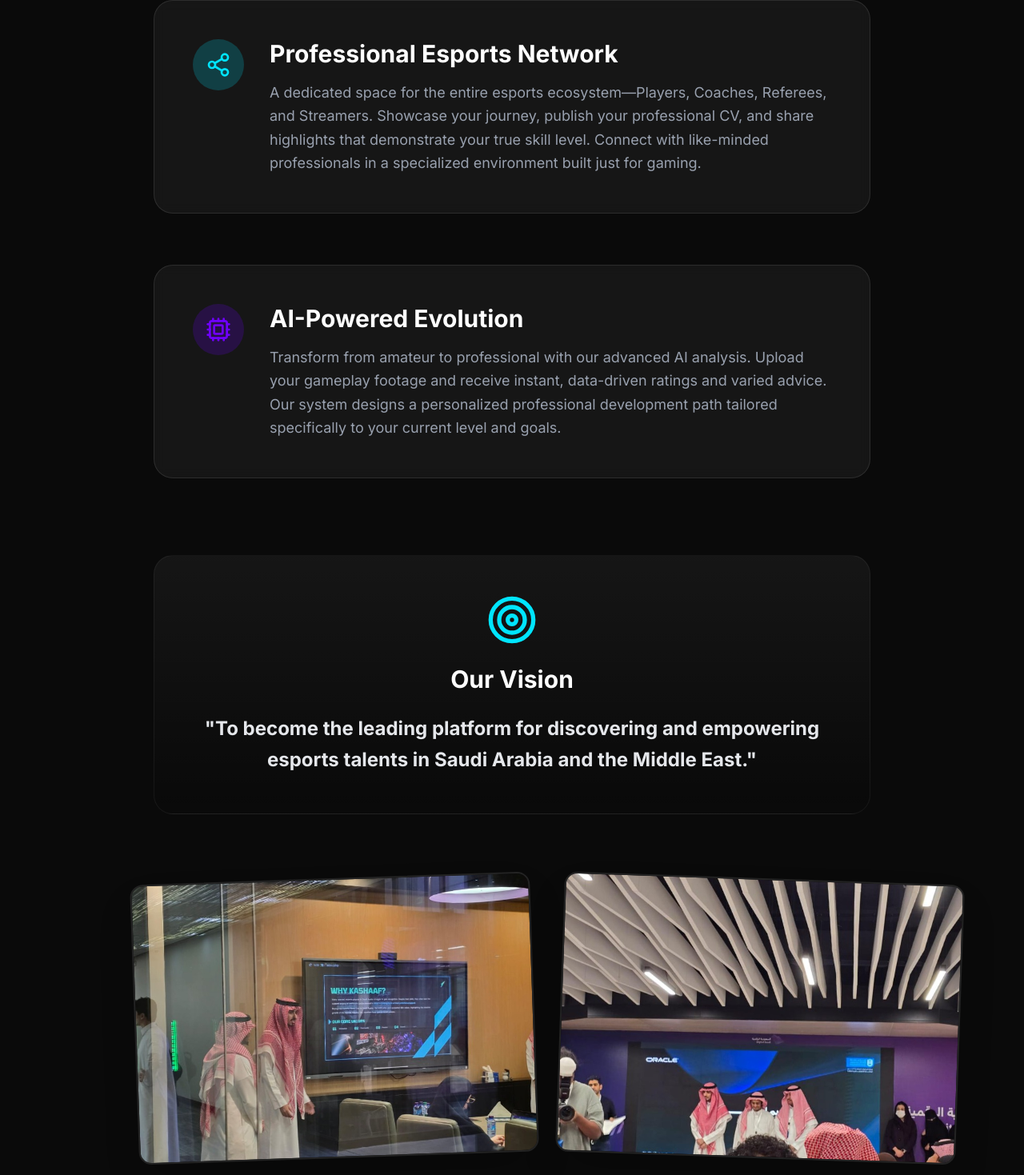
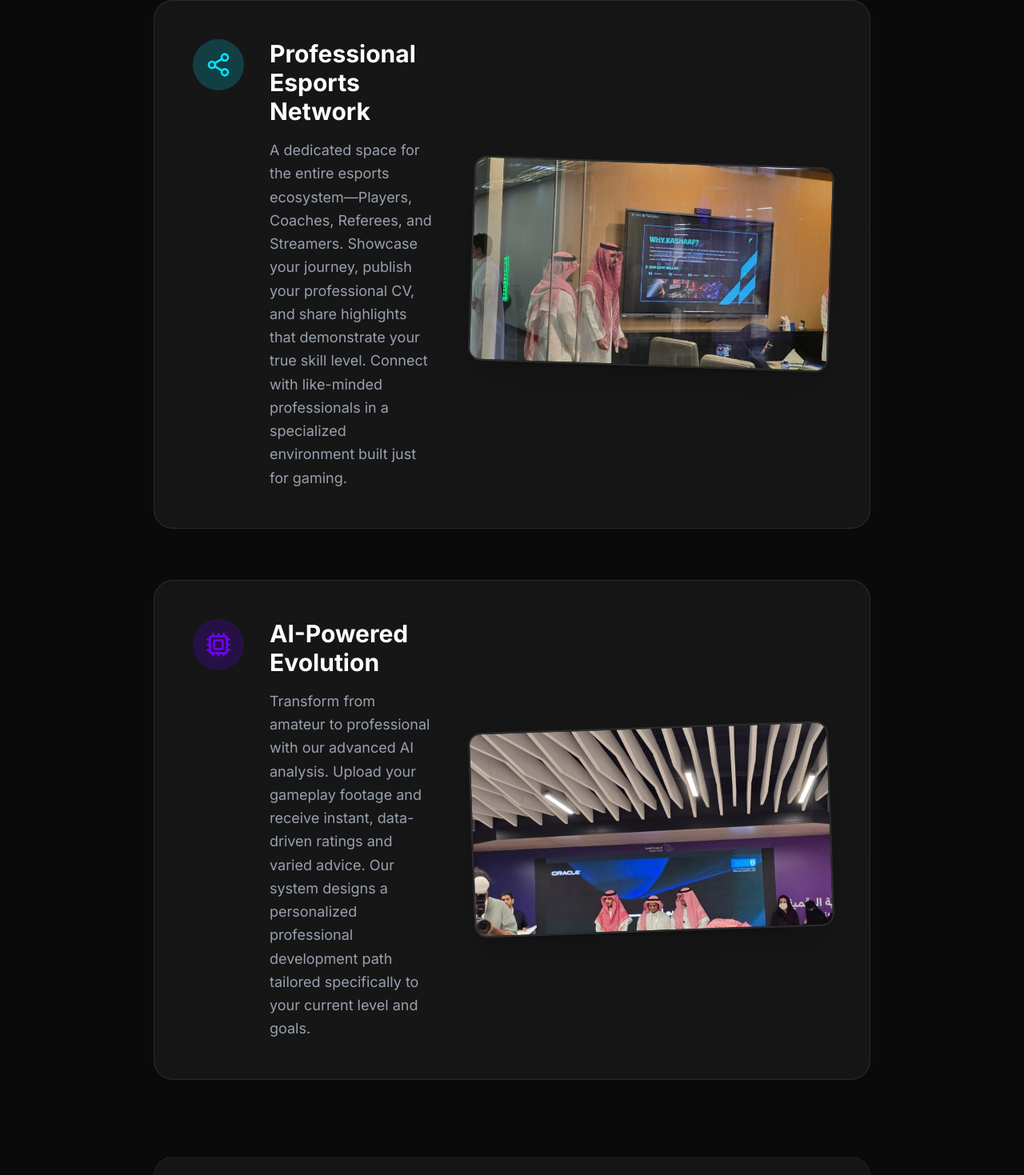
Before and after one commit to AbdulelahAlzahrani/Kashaaf, a React (Vite) app: page /#/about in a window 1280 px wide. Shown: the part 674-2143 px from the top of the page at 80% size. Built offline with nearby package versions, Linux system fonts and the light colour scheme.

Commit message:
Reposition images to side of sections

```diff
--- a/src/pages/AboutUs.jsx
+++ b/src/pages/AboutUs.jsx
@@ -33,7 +33,7 @@ const AboutUs = () => {
             <Navbar />
             <main className="flex-grow pt-32 pb-16"> {/* Increased top padding */}
 
-                <div className="relative z-10 container mx-auto px-4 max-w-6xl"> {/* Increased max-width */}
+                <div className="relative z-10 container mx-auto px-4 max-w-7xl"> {/* Increased max-width */}
                     <motion.div
                         variants={containerVariants}
                         initial="hidden"
@@ -61,7 +61,7 @@ const AboutUs = () => {
                                 className="w-full md:w-1/2 text-center md:text-left"
                             >
                                 <h1 className="text-5xl md:text-7xl font-bold text-gaming-primary mb-4">
-                                    KASHAAF
+                                    What is KASHAAF?
                                 </h1>
                                 <h2 className="text-2xl md:text-3xl font-light text-gray-300 mb-6">
                                     The Future of Esports Talent Discovery
@@ -75,10 +75,13 @@ const AboutUs = () => {
                         {/* 2. Content Sections: Network & AI (Stacked Vertical) */}
                         <div className="space-y-16 mb-24 max-w-4xl mx-auto w-full">
                             {/* Professional Esports Network */}
+                            {/* Professional Esports Network */}
                             <motion.div
                                 variants={itemVariants}
                                 className="p-8 md:p-12 rounded-3xl bg-white/5 backdrop-blur-sm border border-white/10 hover:border-gaming-primary/50 transition-all"
                             >
+                                <div className="flex flex-col lg:flex-row gap-12 items-center">
+                                    <div className="flex-1">
                                         <div className="flex flex-col md:flex-row gap-8 items-start">
                                             <div className="w-16 h-16 rounded-full bg-gaming-primary/20 flex items-center justify-center flex-shrink-0">
                                                 <Share2 className="text-gaming-primary w-8 h-8" />
@@ -92,13 +95,29 @@ const AboutUs = () => {
                                                 </p>
                                             </div>
                                         </div>
+                                    </div>
+                                    {/* Image 1 */}
+                                    <div className="w-full lg:w-[450px] flex-shrink-0">
+                                        <motion.img
+                                            whileHover={{ scale: 1.05, rotate: 0 }}
+                                            whileTap={{ scale: 0.95 }}
+                                            src={`${import.meta.env.BASE_URL}about_images/event-1.jpg`}
+                                            alt="Event 1"
+                                            onClick={() => setSelectedImage(`${import.meta.env.BASE_URL}about_images/event-1.jpg`)}
+                                            className="w-full h-64 object-cover rounded-2xl border-2 border-white/10 shadow-2xl rotate-2 cursor-pointer hover:border-gaming-primary/50 transition-all duration-300"
+                                        />
+                                    </div>
+                                </div>
                             </motion.div>
 
+                            {/* AI-Powered Evolution */}
                             {/* AI-Powered Evolution */}
                             <motion.div
                                 variants={itemVariants}
                                 className="p-8 md:p-12 rounded-3xl bg-white/5 backdrop-blur-sm border border-white/10 hover:border-gaming-secondary/50 transition-all"
                             >
+                                <div className="flex flex-col lg:flex-row gap-12 items-center">
+                                    <div className="flex-1">
                                         <div className="flex flex-col md:flex-row gap-8 items-start">
                                             <div className="w-16 h-16 rounded-full bg-gaming-secondary/20 flex items-center justify-center flex-shrink-0">
                                                 <Cpu className="text-gaming-secondary w-8 h-8" />
@@ -110,6 +129,19 @@ const AboutUs = () => {
                                                     instant, data-driven ratings and varied advice. Our system designs a personalized professional development path
                                                     tailored specifically to your current level and goals.
                                                 </p>
+                                            </div>
+                                        </div>
+                                    </div>
+                                    {/* Image 2 */}
+                                    <div className="w-full lg:w-[450px] flex-shrink-0">
+                                        <motion.img
+                                            whileHover={{ scale: 1.05, rotate: 0 }}
+                                            whileTap={{ scale: 0.95 }}
+                                            src={`${import.meta.env.BASE_URL}about_images/event-2.jpg`}
+                                            alt="Event 2"
+                                            onClick={() => setSelectedImage(`${import.meta.env.BASE_URL}about_images/event-2.jpg`)}
+                                            className="w-full h-64 object-cover rounded-2xl border-2 border-white/10 shadow-2xl rotate-[-2deg] cursor-pointer hover:border-gaming-secondary/50 transition-all duration-300"
+                                        />
                                     </div>
                                 </div>
                             </motion.div>
@@ -130,27 +162,7 @@ const AboutUs = () => {
                         </motion.div>
 
                         {/* 4. Event Photos */}
-                        <motion.div
-                            variants={itemVariants}
-                            className="flex justify-center md:justify-end gap-8 mt-20 flex-wrap"
-                        >
-                            <motion.img
-                                whileHover={{ scale: 1.05, rotate: 0 }}
-                                whileTap={{ scale: 0.95 }}
-                                src={`${import.meta.env.BASE_URL}about_images/event-1.jpg`}
-                                alt="Event 1"
-                                onClick={() => setSelectedImage(`${import.meta.env.BASE_URL}about_images/event-1.jpg`)}
-                                className="w-full md:w-[500px] h-64 md:h-[350px] object-cover rounded-2xl border-2 border-white/10 shadow-2xl rotate-[-2deg] cursor-pointer hover:border-gaming-primary/50 transition-all duration-300 hover:shadow-gaming-primary/20 hover:z-10"
-                            />
-                            <motion.img
-                                whileHover={{ scale: 1.05, rotate: 0 }}
-                                whileTap={{ scale: 0.95 }}
-                                src={`${import.meta.env.BASE_URL}about_images/event-2.jpg`}
-                                alt="Event 2"
-                                onClick={() => setSelectedImage(`${import.meta.env.BASE_URL}about_images/event-2.jpg`)}
-                                className="w-full md:w-[500px] h-64 md:h-[350px] object-cover rounded-2xl border-2 border-white/10 shadow-2xl rotate-[2deg] cursor-pointer hover:border-gaming-secondary/50 transition-all duration-300 hover:shadow-gaming-secondary/20 hover:z-10"
-                            />
-                        </motion.div>
+
 
                     </motion.div>
                 </div>
```
Lines whose indentation alone changed are shown as unchanged.
